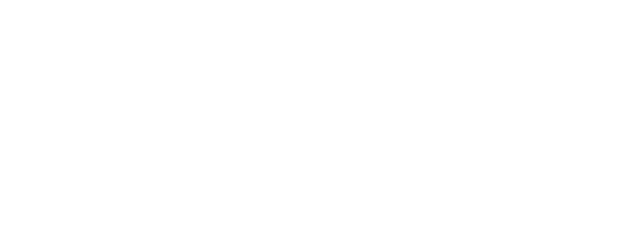
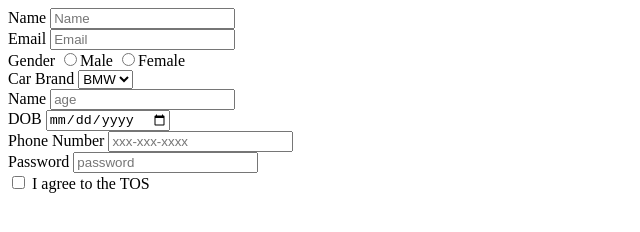
Before and after one commit to acciojob/signup-form-car-The-jalmejay, a website: page main.html in a window 1280 px wide. Shown: the whole page, without its empty margins (0-640 px from the left). Drawn offline with Linux system fonts and the light colour scheme.

Commit message:
created a submission

```diff
--- a/main.html
+++ b/main.html
@@ -8,6 +8,54 @@
 
 <body>
 	<!-- the entire body must be written by student -->
+	<form method="post">
+		<div>
+			<label for="name">Name</label>
+			<input type="text" id="name" placeholder="Name"/>
+		</div>
+		<div>
+			<label for="email">Email</label>
+			<input type="email" id="email" placeholder="Email"/>
+		</div>
+		<div>
+			<label for="gender">Gender</label>
+			<input type="radio" id="gender_m"/><label>Male</label>
+			<input type="radio" id="gender_f"/><label>Female</label>
+
+		</div>
+		<div>
+			<label for="cars">Car Brand</label>
+			<select id="cars">
+				<option>BMW</option>
+				<option>BCM</option>
+				<option>BCA</option>
+				<option>BB</option>
+			</select>
+		</div>
+		<div>
+			<label for="age">Name</label>
+			<input type="number" id="age" placeholder="age"/>
+		</div>
+		<div>
+			<label for="dob">DOB</label>
+			<input type="date" id="dob"/>
+		</div>
+		<div>
+			<label for="tel">Phone Number</label>
+			<input type="tel" id="tel" placeholder="xxx-xxx-xxxx"/>
+		</div>
+		<div>
+			<label for="password">Password</label>
+			<input type="password" id="password" placeholder="password"/>
+		</div>
+		<div>
+			<input type="checkbox" id="tos"/>
+			<label for="tos">I agree to the TOS</label>
+		</div>
+
+	</form>
+
+
     <script type="text/javascript" src="./script.js">
 </script>
 
```
